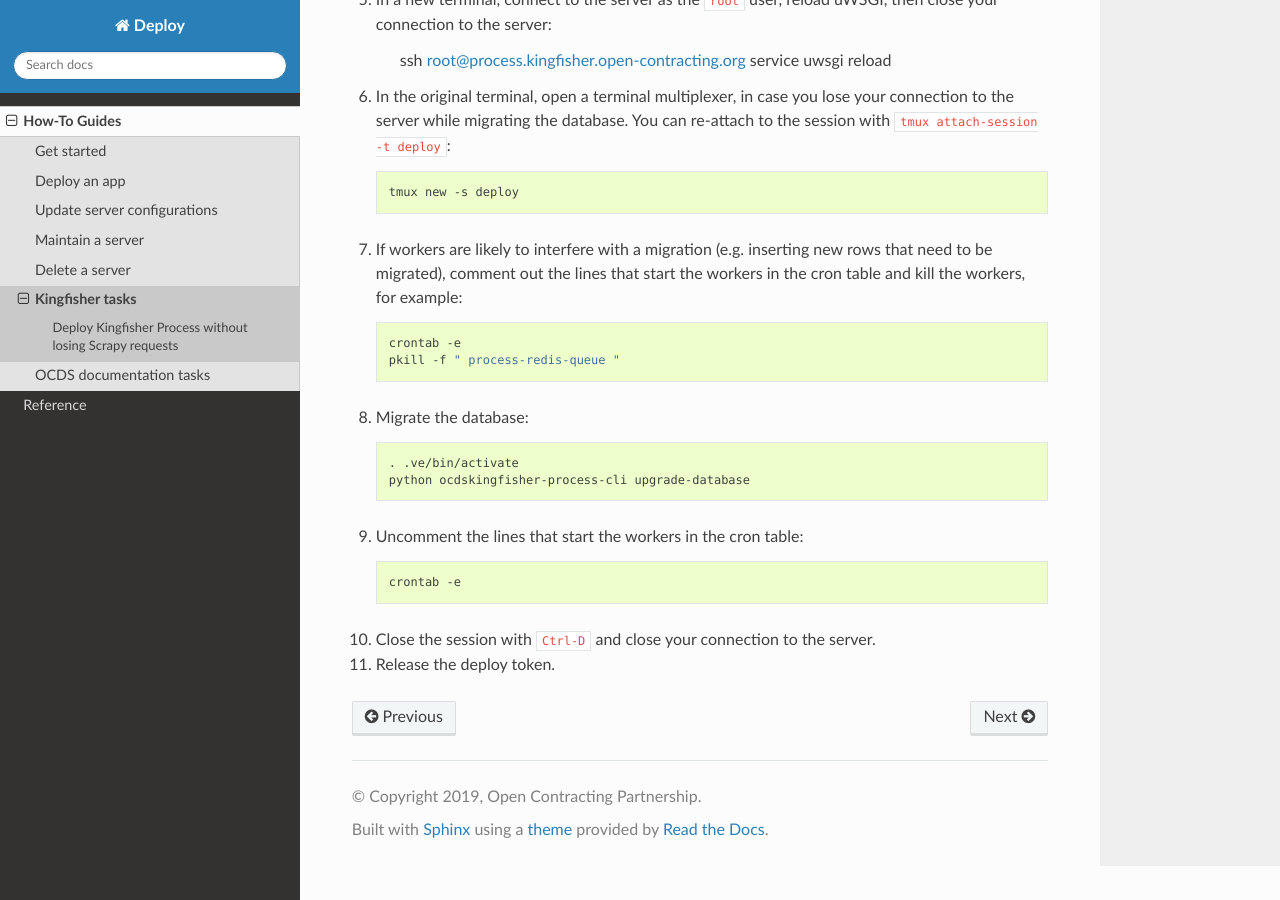
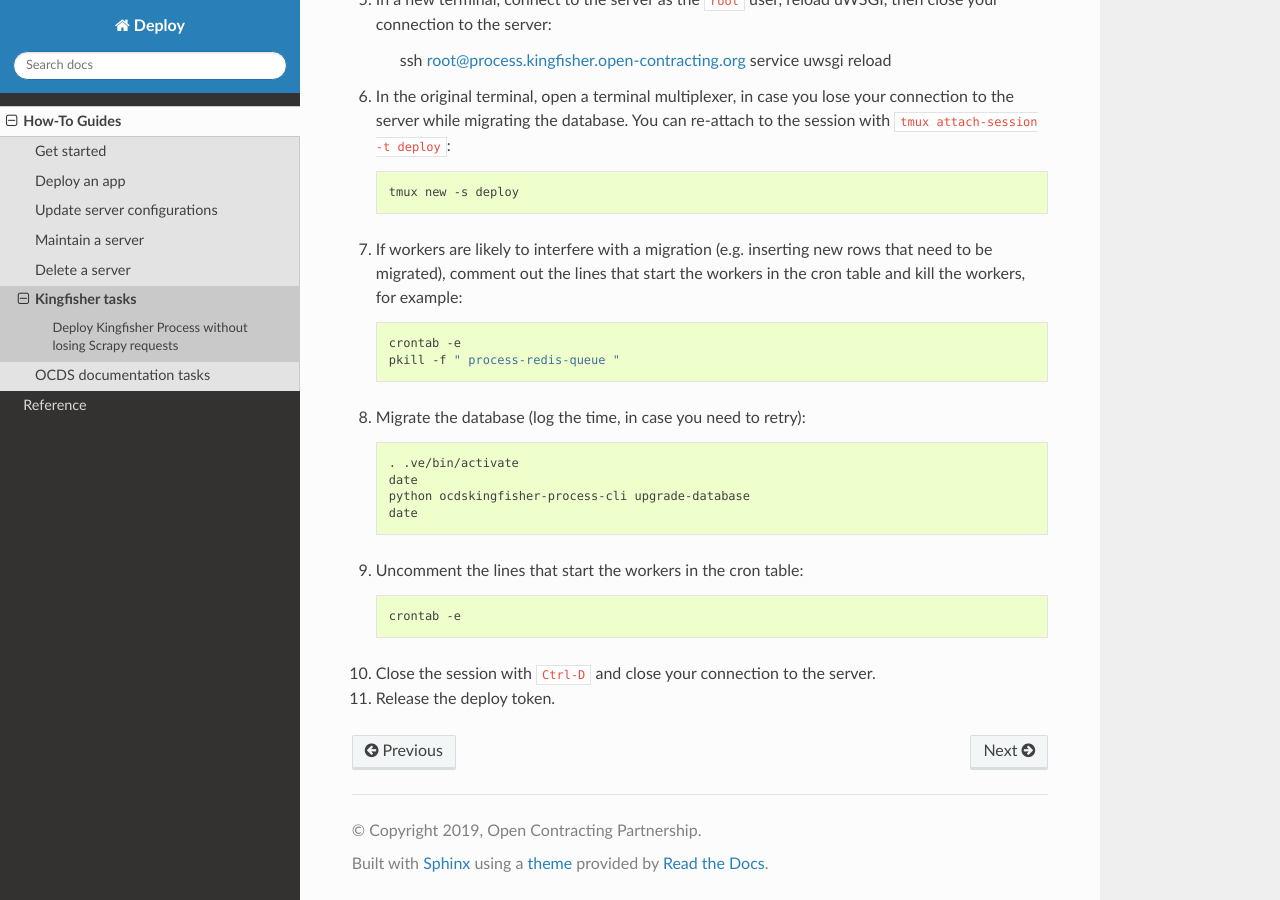
Before and after one commit to open-contracting/deploy, a Sphinx documentation site: the page built from docs/how-to/kingfisher.rst, in a window 1280 px wide and 900 px high, scrolled down 1113 px. Built offline with Sphinx 7.4.7 and the Read the Docs theme 2.0.0, drawn with Linux system fonts in a browser that asks for light colours.

Commit message:
Add date commands

```diff
--- a/docs/how-to/kingfisher.rst
+++ b/docs/how-to/kingfisher.rst
@@ -56,12 +56,14 @@ Note: ``service uwsgi reload`` runs ``/etc/init.d/uwsgi reload``, which sends th
       crontab -e
       pkill -f " process-redis-queue "
 
-#. Migrate the database:
+#. Migrate the database (log the time, in case you need to retry):
 
    .. code-block:: bash
 
       . .ve/bin/activate
+      date
       python ocdskingfisher-process-cli upgrade-database
+      date
 
 #. Uncomment the lines that start the workers in the cron table:
 
```
